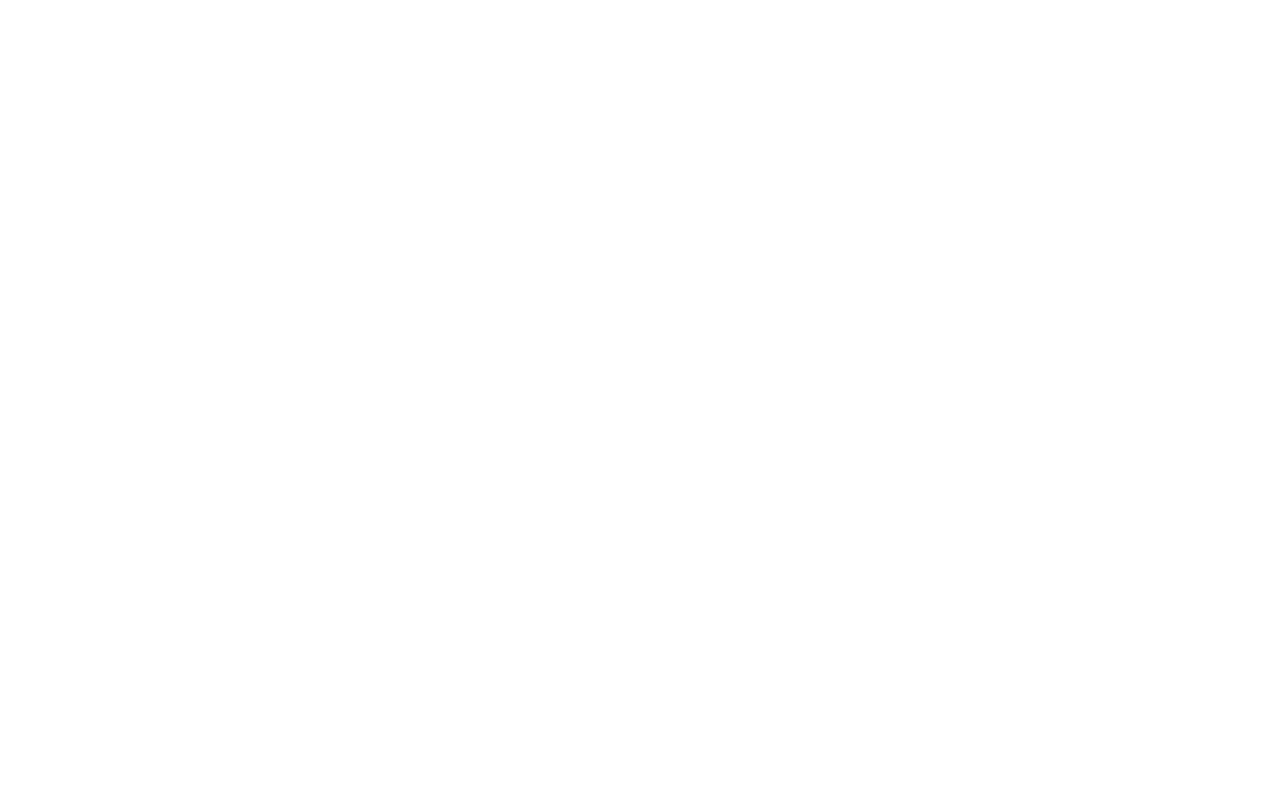
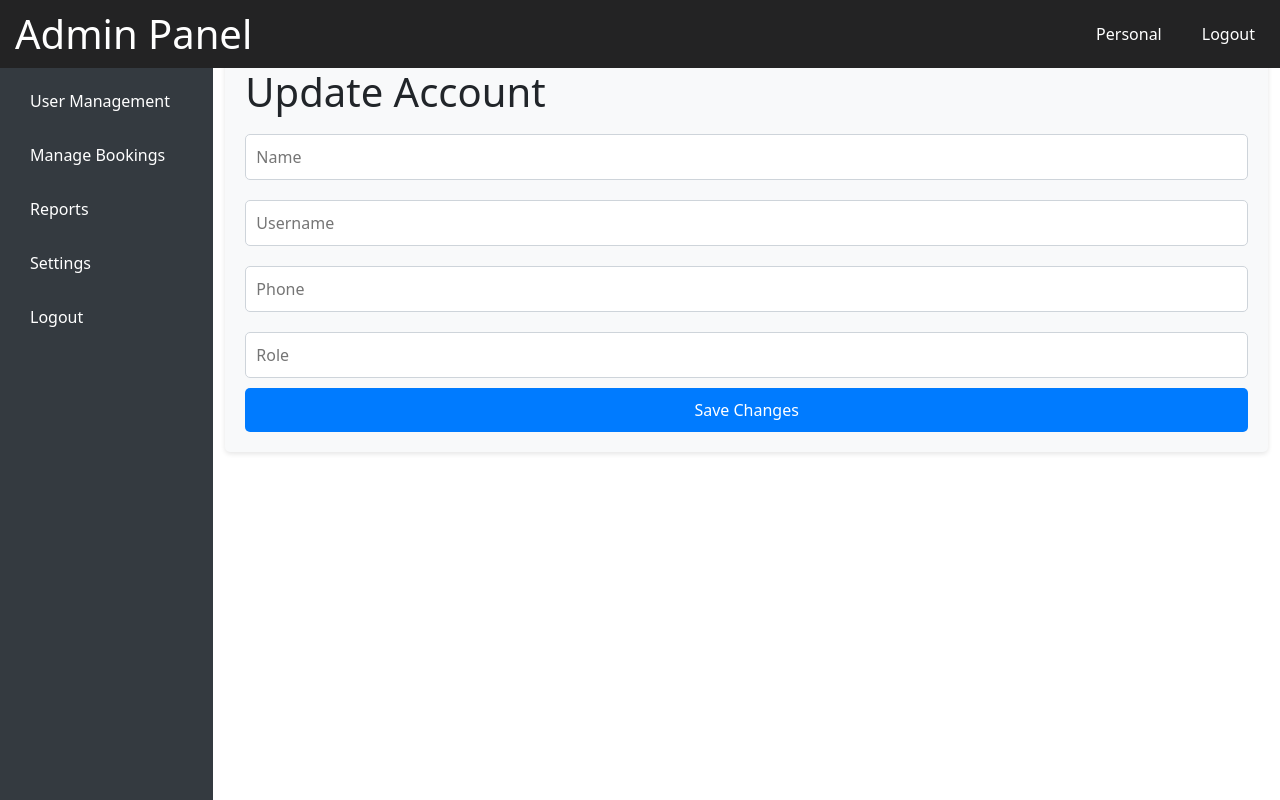
Before and after one commit to HarryTran-lead/Swp391-PodBookingSystem, a React (Vite) app in the folder Frontend/: page /SWP391-PodSystemBooking/admin/update-account in a window 1280 px wide. Before the commit this address had no page. Built offline with nearby package versions, Linux system fonts and the light colour scheme.

Commit message:
Add UpdateAccount-Admin

```diff
--- a/Frontend/src/AdminPages/Account/Account.css
+++ b/Frontend/src/AdminPages/Account/Account.css
@@ -83,3 +83,41 @@
     outline: none;
     box-shadow: 0 0 5px rgba(0, 123, 255, 0.5);
   }
+  /* ./AdminPages/Account.css */
+
+/* General styling for the update account page */
+.update-account-page {
+    padding: 20px; /* Add padding around the content */
+    background-color: #f8f9fa; /* Light background color for better readability */
+    border-radius: 5px; /* Slight rounding of corners */
+    box-shadow: 0 2px 5px rgba(0, 0, 0, 0.1); /* Subtle shadow for depth */
+  }
+
+  /* Styling for the form */
+  .update-account-page form {
+    display: flex;
+    flex-direction: column; /* Stack form elements vertically */
+  }
+
+  /* Input styling */
+  .update-account-page input {
+    margin: 10px 0; /* Add space between inputs */
+    padding: 10px; /* Padding inside inputs */
+    border: 1px solid #ced4da; /* Light border color */
+    border-radius: 5px; /* Rounded corners */
+  }
+
+  /* Button styling */
+  .update-account-page button {
+    padding: 10px;
+    background-color: #007bff; /* Bootstrap primary color */
+    color: white; /* White text color */
+    border: none; /* No border */
+    border-radius: 5px; /* Rounded corners */
+    cursor: pointer; /* Pointer cursor on hover */
+    transition: background-color 0.3s; /* Smooth transition for hover effect */
+  }
+
+  .update-account-page button:hover {
+    background-color: #0056b3; /* Darker shade on hover */
+  }
--- a/Frontend/src/AdminPages/Account/Account.jsx
+++ b/Frontend/src/AdminPages/Account/Account.jsx
@@ -1,16 +1,12 @@
 // ./AdminPages/Account.jsx
 import React, { useEffect, useState } from 'react';
+import { useNavigate } from 'react-router-dom'; // Import useNavigate for navigation
 import axios from 'axios';
 import './Account.css'; // Import your CSS for styling
 
 export default function Account() {
   const [accounts, setAccounts] = useState([]);
-  const [name, setName] = useState('');
-  const [username, setUsername] = useState('');
-  const [phone, setPhone] = useState('');
-  const [role, setRole] = useState('');
-  const [editMode, setEditMode] = useState(false);
-  const [currentAccountId, setCurrentAccountId] = useState(null);
+  const navigate = useNavigate(); // Initialize useNavigate for navigation
 
   const API_URL = 'https://667f687ff2cb59c38dc8cee6.mockapi.io/api/v1/Account';
 
@@ -23,36 +19,8 @@
       const response = await axios.get(API_URL);
       setAccounts(response.data);
     } catch (error) {
-      console.error("Error fetching accounts:", error);
+      console.error('Error fetching accounts:', error);
     }
-  };
-
-  const handleCreateOrUpdate = async (e) => {
-    e.preventDefault();
-    const accountData = { name, username, phone, role };
-
-    try {
-      if (editMode) {
-        // Update account
-        await axios.put(`${API_URL}/${currentAccountId}`, accountData);
-      } else {
-        // Create account
-        await axios.post(API_URL, accountData);
-      }
-      resetForm();
-      fetchAccounts();
-    } catch (error) {
-      console.error("Error creating/updating account:", error);
-    }
-  };
-
-  const handleEdit = (account) => {
-    setName(account.name);
-    setUsername(account.username);
-    setPhone(account.phone);
-    setRole(account.role);
-    setEditMode(true);
-    setCurrentAccountId(account.id);
   };
 
   const handleDelete = async (id) => {
@@ -60,23 +28,18 @@
       await axios.delete(`${API_URL}/${id}`);
       fetchAccounts();
     } catch (error) {
-      console.error("Error deleting account:", error);
+      console.error('Error deleting account:', error);
     }
   };
 
-  const resetForm = () => {
-    setName('');
-    setUsername('');
-    setPhone('');
-    setRole('');
-    setEditMode(false);
-    setCurrentAccountId(null);
+  const handleUpdate = (account) => {
+    // Navigate to UpdateAccount with account data
+    navigate('/SWP391-PodSystemBooking/admin/update-account', { state: { account } });
   };
 
   return (
     <div className="account-page">
       <h1>Account Management</h1>
-
 
       <table>
         <thead>
@@ -90,7 +53,7 @@
           </tr>
         </thead>
         <tbody>
-          {accounts.map(account => (
+          {accounts.map((account) => (
             <tr key={account.id}>
               <td>{account.id}</td>
               <td>{account.name}</td>
@@ -98,45 +61,13 @@
               <td>{account.phone}</td>
               <td>{account.role}</td>
               <td>
-                <button onClick={() => handleEdit(account)}>Edit</button>
+                <button onClick={() => handleUpdate(account)}>Update</button>
                 <button onClick={() => handleDelete(account.id)}>Delete</button>
               </td>
             </tr>
           ))}
         </tbody>
       </table>
-      <form onSubmit={handleCreateOrUpdate}>
-        <input
-          type="text"
-          placeholder="Name"
-          value={name}
-          onChange={(e) => setName(e.target.value)}
-          required
-        />
-        <input
-          type="text"
-          placeholder="Username"
-          value={username}
-          onChange={(e) => setUsername(e.target.value)}
-          required
-        />
-        <input
-          type="text"
-          placeholder="Phone"
-          value={phone}
-          onChange={(e) => setPhone(e.target.value)}
-          required
-        />
-        <input
-          type="text"
-          placeholder="Role"
-          value={role}
-          onChange={(e) => setRole(e.target.value)}
-          required
-        />
-        <button type="submit">{editMode ? 'Update' : 'Create'}</button>
-        {editMode && <button type="button" onClick={resetForm}>Cancel</button>}
-      </form>
     </div>
   );
 }
--- /dev/null
+++ b/Frontend/src/AdminPages/Account/UpdateAccount.jsx
@@ -0,0 +1,59 @@
+// ./AdminPages/UpdateAccount.jsx
+import React, { useState } from 'react';
+import { useLocation } from 'react-router-dom'; // Import useLocation to access the state passed during navigation
+import './Account.css';
+function UpdateAccount() {
+  const location = useLocation();
+  const account = location.state?.account || {}; // Retrieve the account data from the passed state
+
+  // State to handle account fields
+  const [name, setName] = useState(account.name || '');
+  const [username, setUsername] = useState(account.username || '');
+  const [phone, setPhone] = useState(account.phone || '');
+  const [role, setRole] = useState(account.role || '');
+
+  const handleUpdateSubmit = (e) => {
+    e.preventDefault();
+    // Implement the update logic (e.g., API call to update the account)
+    console.log('Updating account with data:', { name, username, phone, role });
+  };
+
+  return (
+    <div className="update-account-page">
+      <h1>Update Account</h1>
+      <form onSubmit={handleUpdateSubmit}>
+        <input
+          type="text"
+          placeholder="Name"
+          value={name}
+          onChange={(e) => setName(e.target.value)}
+          required
+        />
+        <input
+          type="text"
+          placeholder="Username"
+          value={username}
+          onChange={(e) => setUsername(e.target.value)}
+          required
+        />
+        <input
+          type="text"
+          placeholder="Phone"
+          value={phone}
+          onChange={(e) => setPhone(e.target.value)}
+          required
+        />
+        <input
+          type="text"
+          placeholder="Role"
+          value={role}
+          onChange={(e) => setRole(e.target.value)}
+          required
+        />
+        <button type="submit">Save Changes</button>
+      </form>
+    </div>
+  );
+}
+
+export default UpdateAccount;
--- a/Frontend/src/AdminPages/AdminLayout/AdminLayout.jsx
+++ b/Frontend/src/AdminPages/AdminLayout/AdminLayout.jsx
@@ -2,20 +2,25 @@
 import React from 'react';
 import Sidebar from '../Components/Sidebar/Sidebar';
 import Header from '../Components/Header/Header';
-import './AdminLayout.css'
+import './AdminLayout.css'; // Ensure that this CSS file does not conflict with Bootstrap styles
+
 function AdminLayout({ children }) {
   return (
     <div>
-      <Header/>
-      <Sidebar/>
-       <main >{children}</main>
-
+      <Header />
+      <div className="container-fluid">
+        <div className="row">
+          {/* Sidebar - occupies 2 columns */}
+          <div className="col-md-2 p-0">
+            <Sidebar />
+          </div>
+          {/* Main content - occupies 10 columns */}
+          <div className="col-md-10 mt-5">
+            <main>{children}</main>
+          </div>
+        </div>
+      </div>
     </div>
-
-
-
-
-
   );
 }
 
--- a/Frontend/src/AdminPages/Components/Sidebar/Sidebar.css
+++ b/Frontend/src/AdminPages/Components/Sidebar/Sidebar.css
@@ -1,35 +1,30 @@
 .sidebar {
-    width: 250px;
-    height: 100vh;
-    background-color: #232324;
-    color: white;
+  background-color: #343a40; /* Dark background for sidebar */
+  height: 100vh; /* Full height of the viewport */
   padding: 20px;
-    position: fixed;
-  }
-
-  .sidebar h2 {
-    text-align: center;
-    margin-bottom: 20px;
+  position: fixed; /* Fixes the sidebar in place */
 }
 
 .sidebar-menu {
-    list-style: none;
-    padding: 0;
+  padding: 0; /* Removes default padding */
 }
 
-  .sidebar-menu li {
-    margin: 15px 0;
+.sidebar-menu .list-group-item {
+  color: white;
+  background-color: transparent; /* Keeps the background transparent */
+  border: none; /* Removes borders between items */
+  margin: 5px 0;
+  padding: 10px;
 }
 
-  .sidebar-menu li a {
-    color: white;
-    text-decoration: none;
-    padding: 10px 15px;
-    display: block;
-    border-radius: 4px;
-    transition: background 0.3s;
+.sidebar-menu .list-group-item:hover {
+  background-color: #495057; /* Adds a hover effect */
+  color: #fff;
+  cursor: pointer;
 }
 
-  .sidebar-menu li a:hover {
-    background-color: #495057;
+.sidebar-menu .list-group-item a {
+  text-decoration: none;
+  color: inherit; /* Keeps text color consistent */
+  display: block;
 }
--- a/Frontend/src/AdminPages/Components/Sidebar/Sidebar.jsx
+++ b/Frontend/src/AdminPages/Components/Sidebar/Sidebar.jsx
@@ -1,28 +1,28 @@
+// Sidebar.jsx
 import React from 'react';
 import { Link } from 'react-router-dom';
-import './Sidebar.css'; // Create a CSS file for styles
+import './Sidebar.css'; // Ensure your styles do not conflict with Bootstrap
 
 export default function Sidebar() {
   return (
-    <div className="sidebar">
-
-      <ul className="sidebar-menu">
-        <li>
+    <div className="col-md-2 sidebar"> {/* Apply Bootstrap's col-md-4 class */}
+      <ul className="sidebar-menu list-group"> {/* Use list-group for consistent Bootstrap styling */}
+        <li className="list-group-item">
           <Link to="/admin/dashboard">Dashboard</Link>
         </li>
-        <li>
+        <li className="list-group-item">
           <Link to="/admin/users">User Management</Link>
         </li>
-        <li>
+        <li className="list-group-item">
           <Link to="/admin/bookings">Manage Bookings</Link>
         </li>
-        <li>
+        <li className="list-group-item">
           <Link to="/admin/reports">Reports</Link>
         </li>
-        <li>
+        <li className="list-group-item">
           <Link to="/admin/settings">Settings</Link>
         </li>
-        <li>
+        <li className="list-group-item">
           <Link to="/admin/logout">Logout</Link>
         </li>
       </ul>
--- a/Frontend/src/App.jsx
+++ b/Frontend/src/App.jsx
@@ -1,3 +1,4 @@
+// ./App.js
 import React from 'react';
 import { BrowserRouter as Router, Route, Routes, Navigate } from 'react-router-dom';
 import UserLayout from './UserPages/UserLayout'; // Import UserLayout
@@ -7,7 +8,8 @@
 import SignUpPage from './UserPages/SignUpPage/SignUpPage';
 import Contact from './UserPages/Contact/Contact';
 import AdminLayout from './AdminPages/AdminLayout/AdminLayout'; // Import AdminLayout
-import Account from './AdminPages/Account/Account';
+import Account from './AdminPages/Account/Account'; // Import Account component
+import UpdateAccount from './AdminPages/Account/UpdateAccount'; // Import UpdateAccount component
 import 'bootstrap/dist/css/bootstrap.min.css';
 
 function App() {
@@ -26,7 +28,8 @@
 
         {/* Admin section routes */}
         <Route path="/SWP391-PodSystemBooking/admin" element={<AdminLayout><Account /></AdminLayout>} />
-        {/* You can add more admin routes here */}
+        <Route path="/SWP391-PodSystemBooking/admin/update-account" element={<AdminLayout><UpdateAccount /></AdminLayout>} />
+        {/* Add more admin routes here as needed */}
       </Routes>
     </Router>
   );
```
Lines whose indentation alone changed are shown as unchanged.
